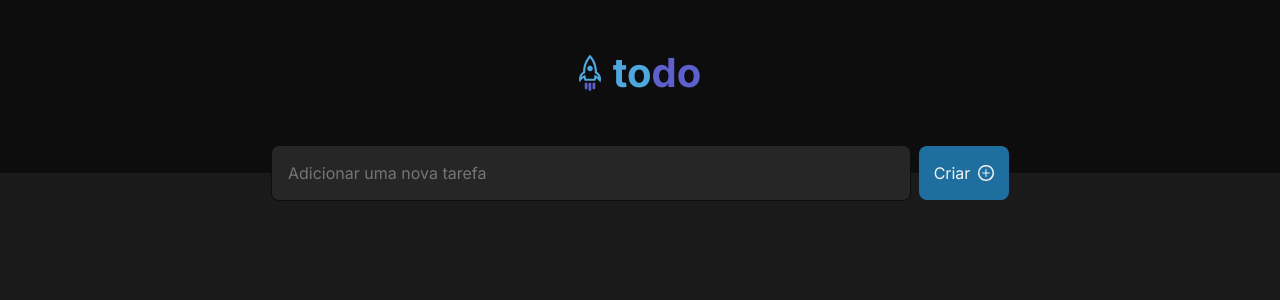
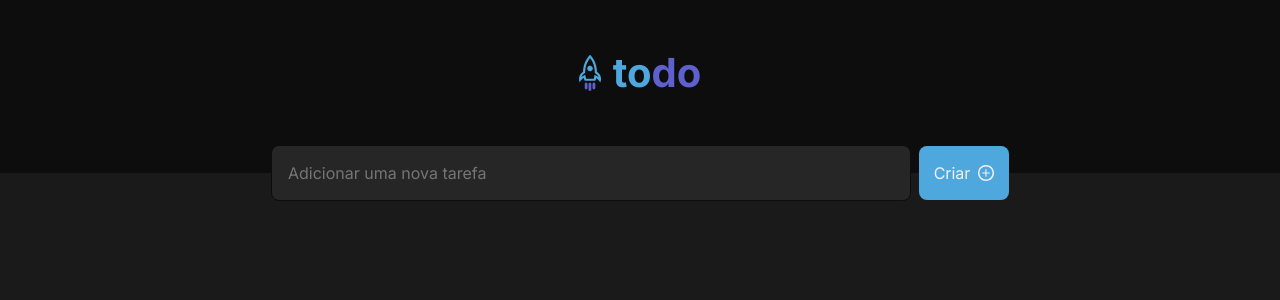
Before and after one commit to tulicdev/ignite-react23-challange1, a React (Vite) app: page / in a window 1280 px wide. In both pictures the pointer is over the button "Criar". Shown: the top 300 px of the page. Built offline with nearby package versions, Linux system fonts and the light colour scheme.

Commit message:
feat(addtask.module.css): add hover style

```diff
--- a/src/components/AddTask.module.css
+++ b/src/components/AddTask.module.css
@@ -39,3 +39,7 @@
   justify-content: center;
   gap: 8px;
 }
+
+.container button:hover {
+  background-color: var(--blue);
+}
```
